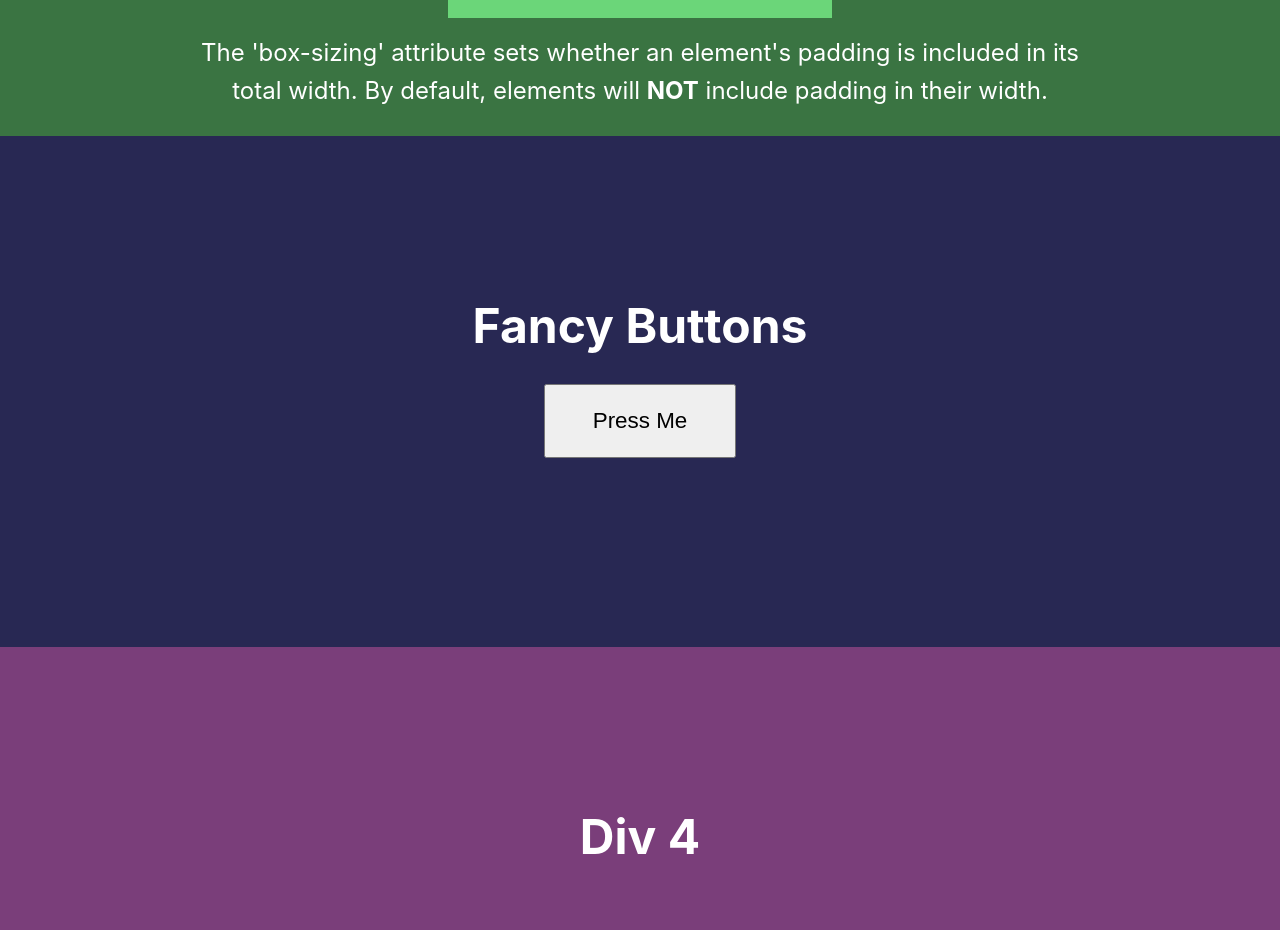
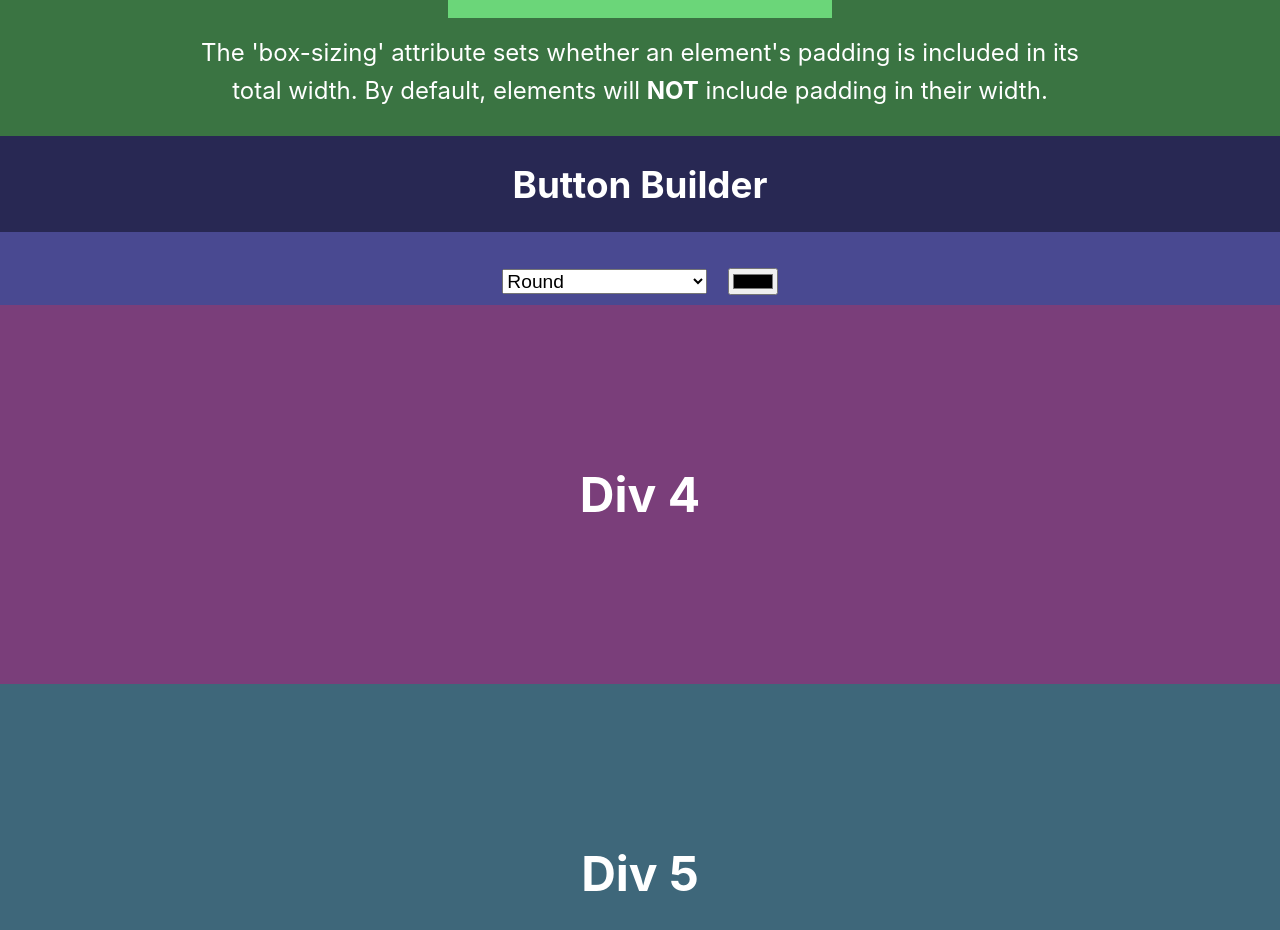
Before and after one commit to tylercorbett/css-showcase, a React (Create React App) app: page / in a window 1280 px wide. Shown: the part 1020-1950 px from the top of the page. Built offline with nearby package versions, Linux system fonts and the light colour scheme.

Commit message:
first controls done

```diff
--- a/src/App.scss
+++ b/src/App.scss
@@ -24,9 +24,7 @@ h1 {
 }
 .one {
   width: 100%;
-  padding: 10em;
-
-  background-color: rgb(40, 40, 83);
+  background-color: rgb(73, 73, 145);
 }
 .two {
   max-width: 100%;
--- a/src/components/buttonshowcase/ButtonShowcase.js
+++ b/src/components/buttonshowcase/ButtonShowcase.js
@@ -5,9 +5,16 @@ export default class ButtonShowcase extends PureComponent {
   render() {
     return (
       <>
-        <h2 className={styles.h2}>Fancy Buttons</h2>
-        <div className={styles.button1Container}>
-          <button className={styles.button1}>Press Me</button>
+        <header>
+          <h2 className={styles.title}>Button Builder</h2>
+        </header>
+        <div className={styles.controlsContainer}>
+          <select className={styles.select}>
+            <option name='round' value='round'>Round</option>
+            <option name='square' value='square'>Square</option>
+            <option name='circle' value='circle'>Circle</option>
+          </select>
+          <input className={styles.color} type='color'/>
         </div>
       </>
     )
--- a/src/components/buttonshowcase/ButtonShowcase.module.scss
+++ b/src/components/buttonshowcase/ButtonShowcase.module.scss
@@ -1,3 +1,13 @@
+.color {
+    margin: 1%;
+}
+.controlsContainer {
+    display: flex;
+    justify-content: center;
+    align-items: center;
+    width: 80%;
+    margin: auto;
+}
 .h2 {
     margin: auto;
     width: 40%;
@@ -5,14 +15,17 @@
     color: white;
     font-size: 300%;
 }
-.button1Container {
+.select {
     width: 20%;
-    margin: 3% auto 3% auto;
-
+    margin: 1%;
+    font-size: 120%;
 }
-.button1 {
+.title {
+    padding: 2%;
+    margin: 0 auto 2% auto;
     width: 100%;
-    padding: 1em;
-    font-size: 140%;
-    font-weight: 500;
+    text-align: center;
+    font-size: 2.3em;
+    color: white;
+    background-color: rgb(40, 40, 83);
 }
```
